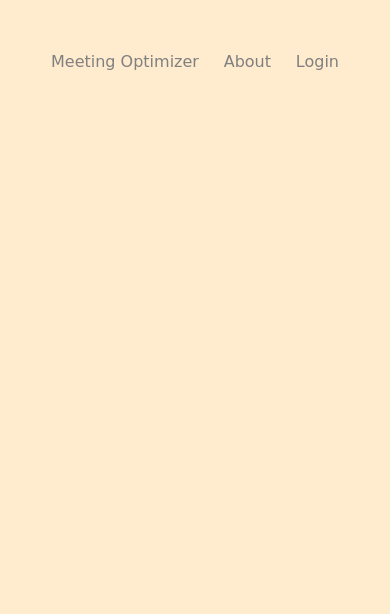
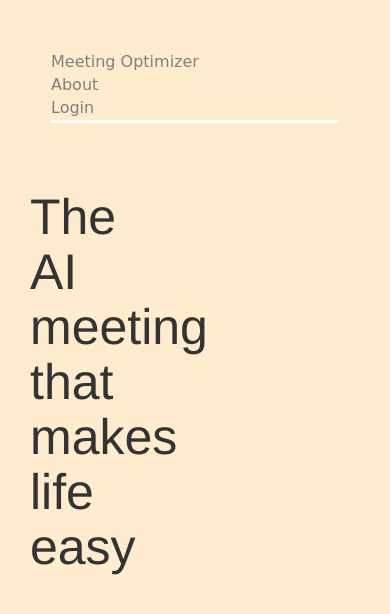
Before and after one commit to meeting-optimizer/meetbot, a plain HTML site: page index.html in a window 390 px wide. Drawn offline with nearby package versions, Linux system fonts and the light colour scheme.

Commit message:
border problem

```diff
--- a/index.html
+++ b/index.html
@@ -12,15 +12,21 @@
     <div class="navbar">
         <header>
             <div id="page_wrapper">
-            <nav>
-        <ul>
-            <li><a href="#">Meeting Optimizer</a></li>
-            <li><a href="#">About</a></li>
-            <li><a href="#">Login</a></li>
-            </li>
-        </ul>
-        </nav>
+                <nav>
+                    <ul>
+                        <li class="Meeting-optimizer"><a href="#">Meeting Optimizer</a></li>
+                        <li class="About"><a href="#">About</a></li>
+                        <li class="Login"><a href="#">Login</a></li>
+                    </ul>
+                </nav>
+            </div>
         </header>
+    </div>
+    <div id="into-box">
+        <h2 class="text-into" style="font-size: 50px;">The AI meeting that makes life easy</h2>
+            <form>
+
+            </form>
     </div>
 </body>
 </html>
--- a/style.css
+++ b/style.css
@@ -1,7 +1,8 @@
-@media screen {
-
-}
-
+@media screen and (max-width: 768px) {
+    nav ul {
+      flex-direction: column;
+    }
+  }
 body {
   margin-bottom: 60px;
   background-color: blanchedalmond;
@@ -26,12 +27,12 @@ nav ul {
     display: flex;
     justify-content: space-between;
     list-style-type: none;
+    border-bottom: 3px solid #fff;
 }
 nav li a {
     font-family: cursive;
     font-size: 16px;
     text-decoration: none;
-
 }
 a {
     color: #808080;
@@ -39,3 +40,17 @@ a {
 /* nav li a:hover {
     color: white;
 } */
+.text-into {
+    /* overflow-wrap: break-word;  */
+    /* word-break: break-all; */
+    inline-size: 70px;
+    /* overflow-wrap: break-word; */
+    hyphens: manual;
+    margin: 10px;
+
+    padding: 20px;
+
+}
+#into-box {
+
+}
```
